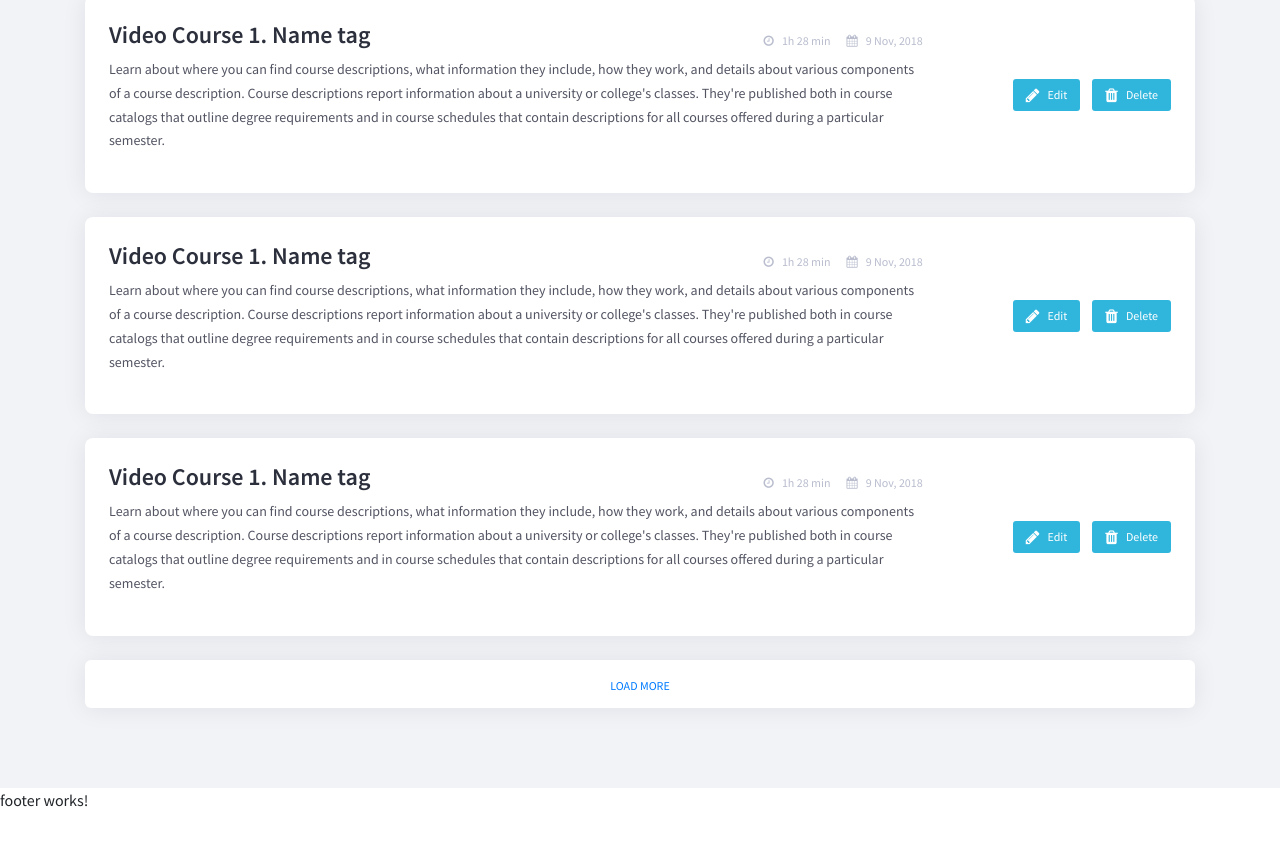
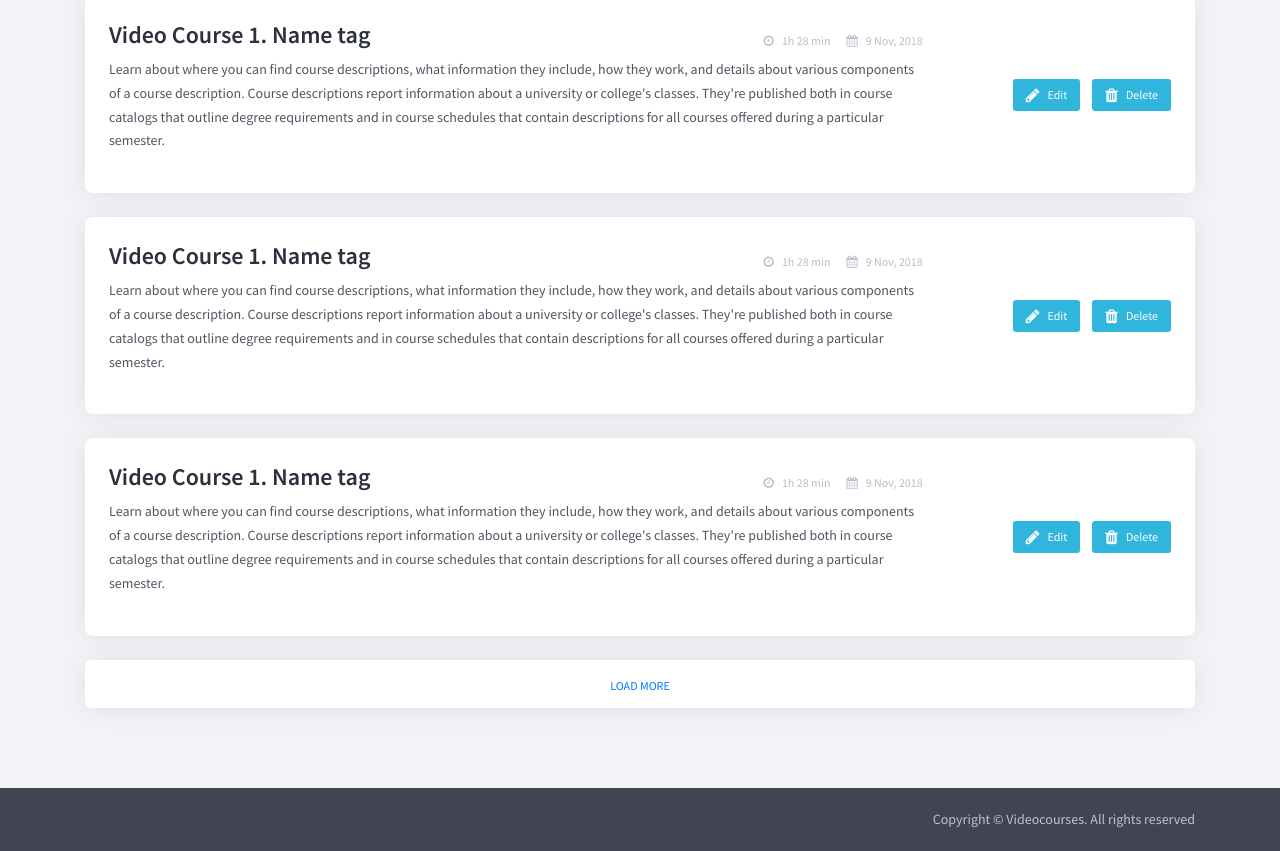
Before and after one commit to LaStudoAngular/angular-epam-learning-app, an Angular app: page / in a window 1280 px wide. Shown: the part 320-1171 px from the top of the page. Before the commit the page ends 1148 px from the top, so only its background shows below. Built offline with nearby package versions, Linux system fonts and the light colour scheme.

Commit message:
feat: add styles for footer component

```diff
--- a/src/app/components/footer/footer.component.html
+++ b/src/app/components/footer/footer.component.html
@@ -1 +1 @@
-<p>footer works!</p>
+<div class="container">Copyright &copy; <a class="footer-link" href="#">Videocourses</a>. All rights reserved </div>
--- a/src/app/components/footer/footer.component.scss
+++ b/src/app/components/footer/footer.component.scss
@@ -0,0 +1,14 @@
+:host {
+  display: flex;
+  background-color: #414452;
+  padding: 20px 0;
+  text-align: right;
+  font-size: 14px;
+  color: #c0c3ce;
+  line-height: 1.7;
+  font-weight: normal;
+
+  & .footer-link {
+    color: #c0c3ce;
+  }
+}
```
